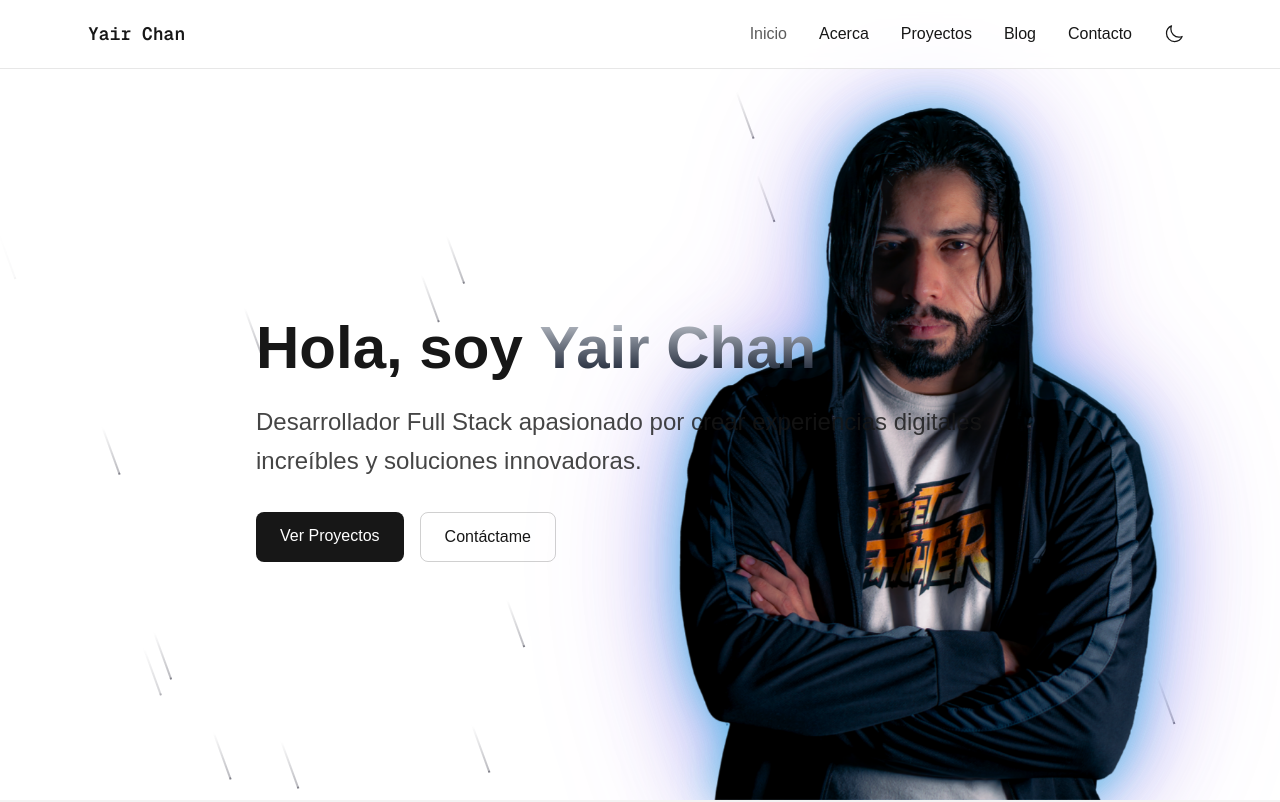
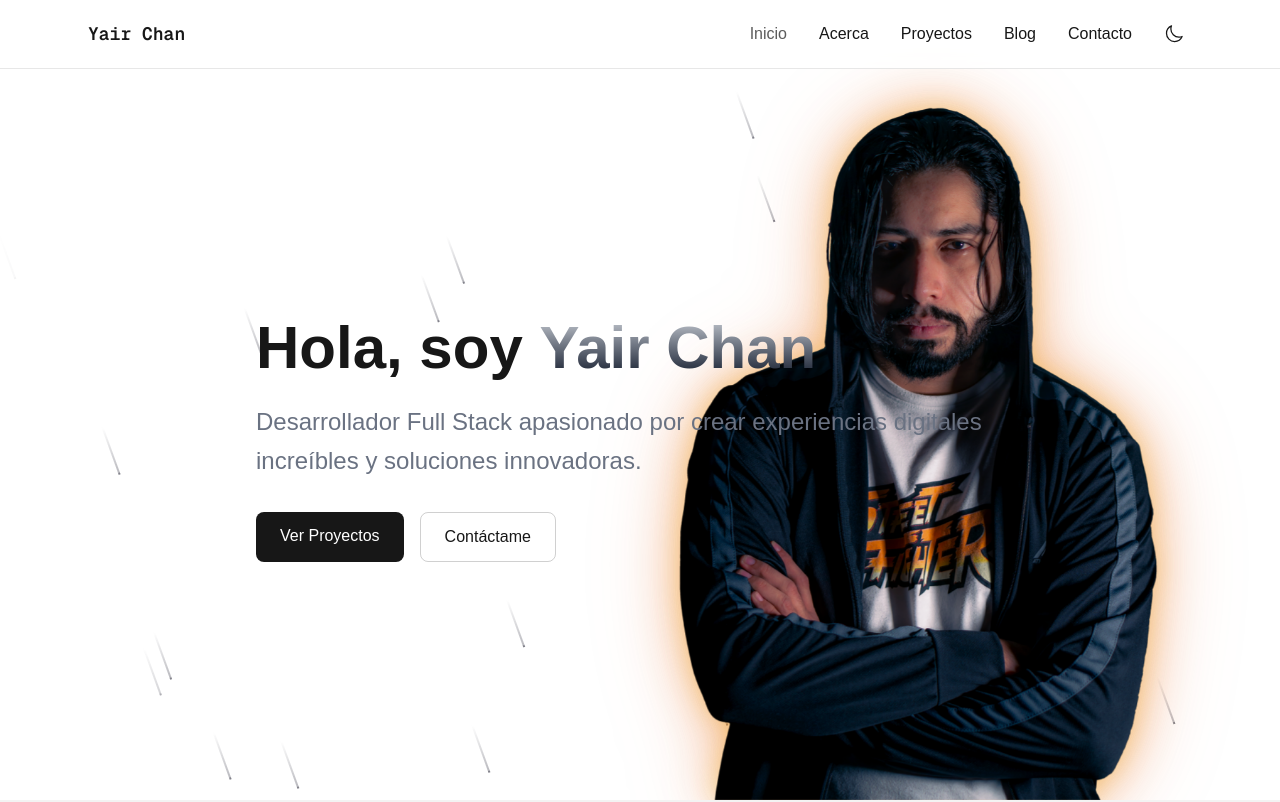
Before and after one commit to IYair/my-portfolio-v2, a Next.js app: page / in a window 1280 px wide. Shown: the top 802 px of the page. Built offline with nearby package versions, Linux system fonts and the light colour scheme; no server answers; the database is empty.

Commit message:
fix: actualizar estilos de texto y año en la sección de pie de página

```diff
--- a/src/app/globals.css
+++ b/src/app/globals.css
@@ -491,7 +491,7 @@ body {
   animation: meteor linear infinite;
 }
 
-/* Neon Glow Animation */
+/* Neon Glow Animation - Dark Mode */
 @keyframes neon-pulse {
   0%,
   100% {
@@ -512,6 +512,31 @@ body {
   }
 }
 
+/* Neon Glow Animation - Light Mode (Sun Glow) */
+@keyframes neon-pulse-light {
+  0%,
+  100% {
+    filter: drop-shadow(0 0 10px rgba(251, 191, 36, 0.3))
+      drop-shadow(0 0 20px rgba(249, 115, 22, 0.25)) drop-shadow(0 0 30px rgba(234, 88, 12, 0.2));
+  }
+  25% {
+    filter: drop-shadow(0 0 15px rgba(251, 191, 36, 0.5))
+      drop-shadow(0 0 30px rgba(249, 115, 22, 0.4)) drop-shadow(0 0 45px rgba(234, 88, 12, 0.35));
+  }
+  50% {
+    filter: drop-shadow(0 0 12px rgba(251, 191, 36, 0.4))
+      drop-shadow(0 0 25px rgba(249, 115, 22, 0.3)) drop-shadow(0 0 38px rgba(234, 88, 12, 0.25));
+  }
+  75% {
+    filter: drop-shadow(0 0 18px rgba(251, 191, 36, 0.6))
+      drop-shadow(0 0 35px rgba(249, 115, 22, 0.5)) drop-shadow(0 0 50px rgba(234, 88, 12, 0.4));
+  }
+}
+
 .neon-glow {
+  animation: neon-pulse-light 4s ease-in-out infinite;
+}
+
+.dark .neon-glow {
   animation: neon-pulse 4s ease-in-out infinite;
 }
--- a/src/app/page.tsx
+++ b/src/app/page.tsx
@@ -24,7 +24,7 @@ export default function Home() {
                   Yair Chan
                 </span>
               </h1>
-              <p className="text-foreground/80 mb-8 text-2xl leading-relaxed md:text-2xl">
+              <p className="mb-8 text-2xl leading-relaxed font-medium text-gray-500 md:text-2xl dark:text-gray-300">
                 Desarrollador Full Stack apasionado por crear experiencias digitales increíbles y
                 soluciones innovadoras.
               </p>
@@ -167,7 +167,7 @@ export default function Home() {
             </div>
           </div>
           <div className="border-foreground/10 text-foreground/60 mt-8 border-t pt-8 text-center text-sm">
-            © 2024 Tu Nombre. Todos los derechos reservados.
+            © 2025 Yair Chan. Todos los derechos reservados.
           </div>
         </div>
       </footer>
```
